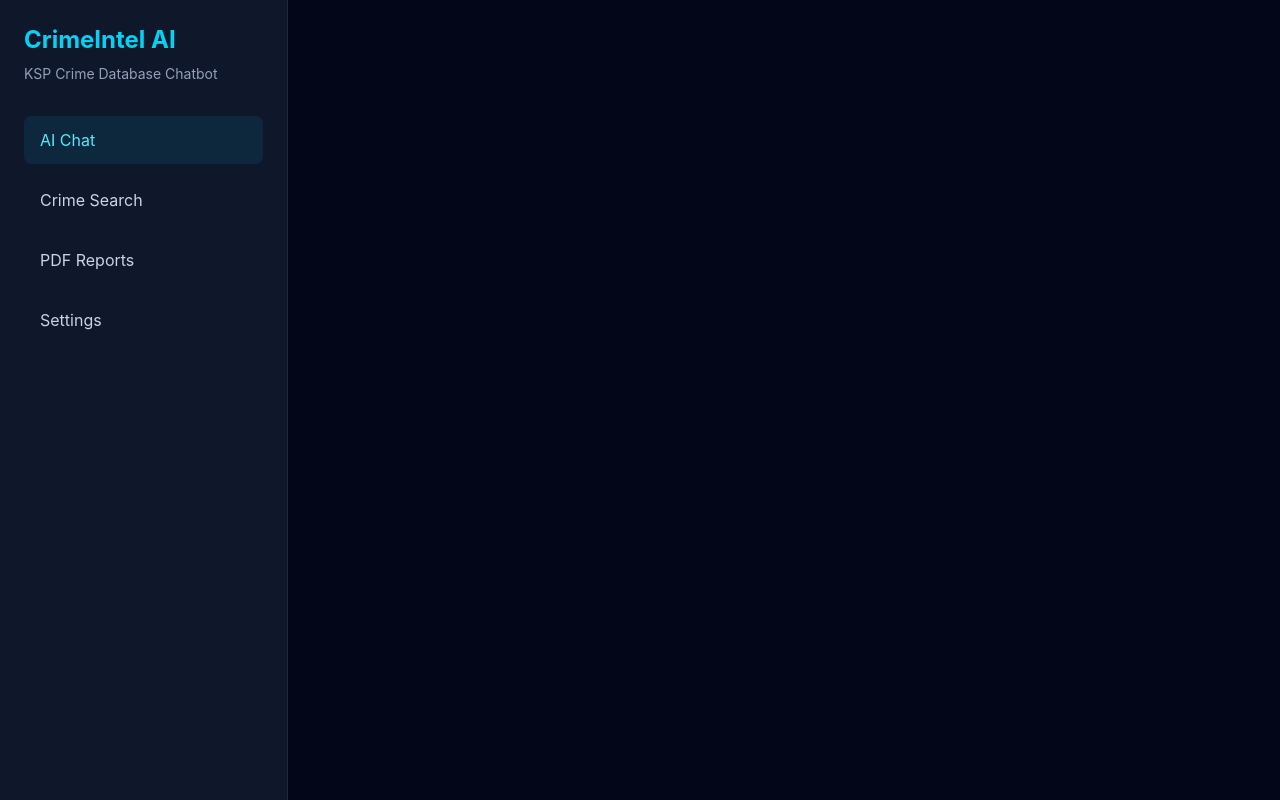
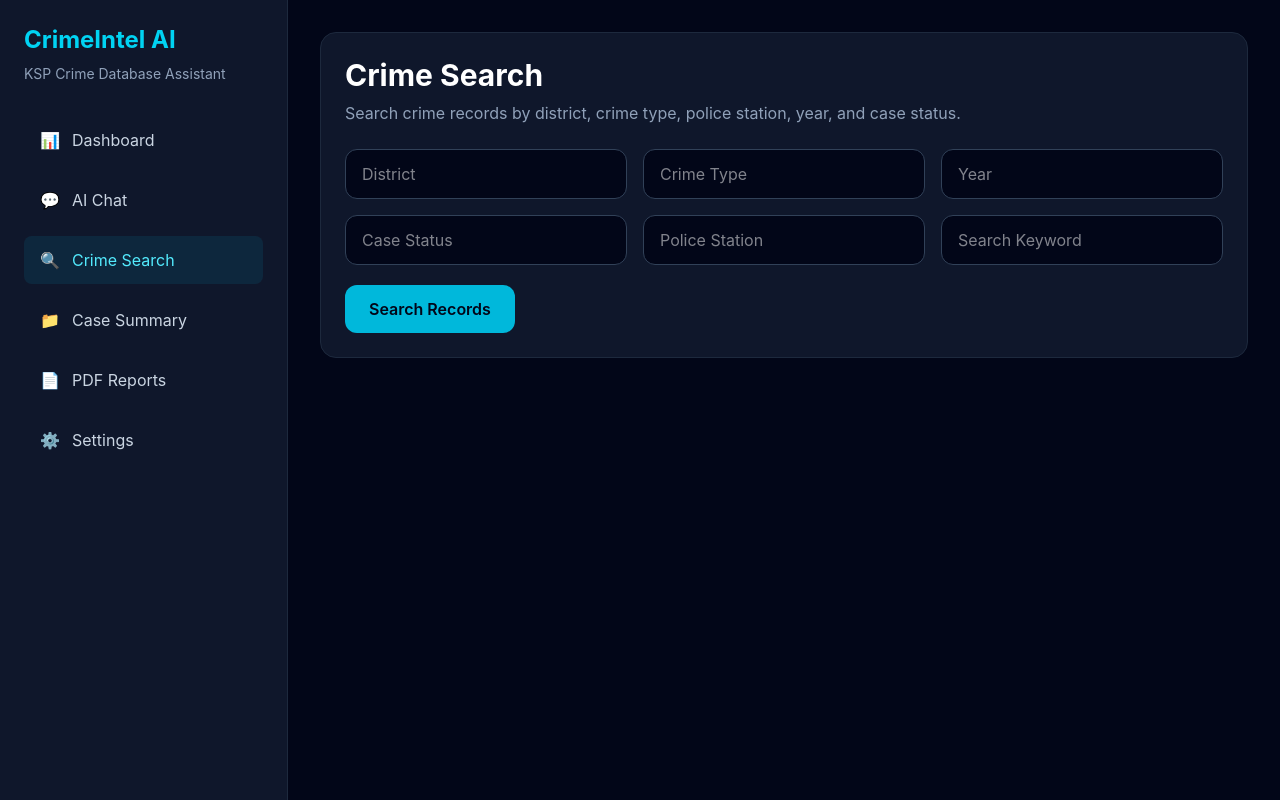
Before and after one commit to Ayush-eng-ai/Datathon-2026-CrimeAI, a React app in the folder Project-1-CrimeIntel-AI-Chatbot/frontend/: page /crime-search in a window 1280 px wide. Built offline with nearby package versions, Linux system fonts and the light colour scheme; the HTML template or start-up script is replaced by a standard one.

Commit message:
Add sidebar navigation and crime workflow pages

```diff
--- a/Project-1-CrimeIntel-AI-Chatbot/frontend/src/App.jsx
+++ b/Project-1-CrimeIntel-AI-Chatbot/frontend/src/App.jsx
@@ -4,6 +4,8 @@ import Dashboard from "./pages/Dashboard/Dashboard"
 import Chatbot from "./pages/Chatbot/Chatbot"
 import Reports from "./pages/Reports/Reports"
 import Settings from "./pages/Settings/Settings"
+import CrimeSearch from "./pages/CrimeSearch/CrimeSearch"
+import CaseSummary from "./pages/CaseSummary/CaseSummary"
 
 function App() {
   return (
@@ -16,6 +18,8 @@ function App() {
             <Route path="/" element={<Navigate to="/chatbot" />} />
             <Route path="/dashboard" element={<Dashboard />} />
             <Route path="/chatbot" element={<Chatbot />} />
+            <Route path="/crime-search" element={<CrimeSearch />} />
+            <Route path="/case-summary" element={<CaseSummary />} />
             <Route path="/reports" element={<Reports />} />
             <Route path="/settings" element={<Settings />} />
           </Routes>
--- a/Project-1-CrimeIntel-AI-Chatbot/frontend/src/components/layout/Sidebar.jsx
+++ b/Project-1-CrimeIntel-AI-Chatbot/frontend/src/components/layout/Sidebar.jsx
@@ -1,21 +1,36 @@
+import { NavLink } from "react-router-dom"
+
 function Sidebar() {
+  const menuItems = [
+    { name: "Dashboard", path: "/dashboard", icon: "📊" },
+    { name: "AI Chat", path: "/chatbot", icon: "💬" },
+    { name: "Crime Search", path: "/crime-search", icon: "🔍" },
+    { name: "Case Summary", path: "/case-summary", icon: "📁" },
+    { name: "PDF Reports", path: "/reports", icon: "📄" },
+    { name: "Settings", path: "/settings", icon: "⚙️" },
+  ]
+
   return (
     <aside className="w-72 min-h-screen border-r border-slate-800 bg-slate-900 p-6">
       <h1 className="text-2xl font-bold text-cyan-400">CrimeIntel AI</h1>
-      <p className="mt-2 text-sm text-slate-400">KSP Crime Database Chatbot</p>
+      <p className="mt-2 text-sm text-slate-400">KSP Crime Database Assistant</p>
 
       <nav className="mt-8 space-y-3">
-        {["AI Chat", "Crime Search", "PDF Reports", "Settings"].map((item, index) => (
-          <div
-            key={item}
-            className={`rounded-lg px-4 py-3 ${
-              index === 0
-                ? "bg-cyan-500/10 text-cyan-300"
-                : "text-slate-300 hover:bg-slate-800"
-            }`}
+        {menuItems.map((item) => (
+          <NavLink
+            key={item.name}
+            to={item.path}
+            className={({ isActive }) =>
+              `flex items-center gap-3 rounded-lg px-4 py-3 transition ${
+                isActive
+                  ? "bg-cyan-500/10 text-cyan-300"
+                  : "text-slate-300 hover:bg-slate-800"
+              }`
+            }
           >
-            {item}
-          </div>
+            <span>{item.icon}</span>
+            <span>{item.name}</span>
+          </NavLink>
         ))}
       </nav>
     </aside>
--- /dev/null
+++ b/Project-1-CrimeIntel-AI-Chatbot/frontend/src/pages/CaseSummary/CaseSummary.jsx
@@ -0,0 +1,21 @@
+function CaseSummary() {
+  return (
+    <div className="rounded-2xl border border-slate-800 bg-slate-900 p-6">
+      <h2 className="text-3xl font-bold text-white">Case Summary</h2>
+      <p className="mt-2 text-slate-400">
+        Generate AI-powered summaries from FIRs and crime case records.
+      </p>
+
+      <textarea
+        className="mt-6 h-60 w-full rounded-xl border border-slate-700 bg-slate-950 p-4 text-white outline-none focus:border-cyan-400"
+        placeholder="Paste FIR or case details here..."
+      />
+
+      <button className="mt-5 rounded-xl bg-cyan-500 px-6 py-3 font-semibold text-slate-950">
+        Generate Summary
+      </button>
+    </div>
+  )
+}
+
+export default CaseSummary
--- /dev/null
+++ b/Project-1-CrimeIntel-AI-Chatbot/frontend/src/pages/CrimeSearch/CrimeSearch.jsx
@@ -0,0 +1,28 @@
+function CrimeSearch() {
+  return (
+    <div className="rounded-2xl border border-slate-800 bg-slate-900 p-6">
+      <h2 className="text-3xl font-bold text-white">Crime Search</h2>
+      <p className="mt-2 text-slate-400">
+        Search crime records by district, crime type, police station, year, and case status.
+      </p>
+
+      <div className="mt-6 grid grid-cols-1 gap-4 md:grid-cols-3">
+        {["District", "Crime Type", "Year", "Case Status", "Police Station", "Search Keyword"].map(
+          (item) => (
+            <input
+              key={item}
+              placeholder={item}
+              className="rounded-xl border border-slate-700 bg-slate-950 px-4 py-3 text-white outline-none focus:border-cyan-400"
+            />
+          )
+        )}
+      </div>
+
+      <button className="mt-5 rounded-xl bg-cyan-500 px-6 py-3 font-semibold text-slate-950">
+        Search Records
+      </button>
+    </div>
+  )
+}
+
+export default CrimeSearch
```
